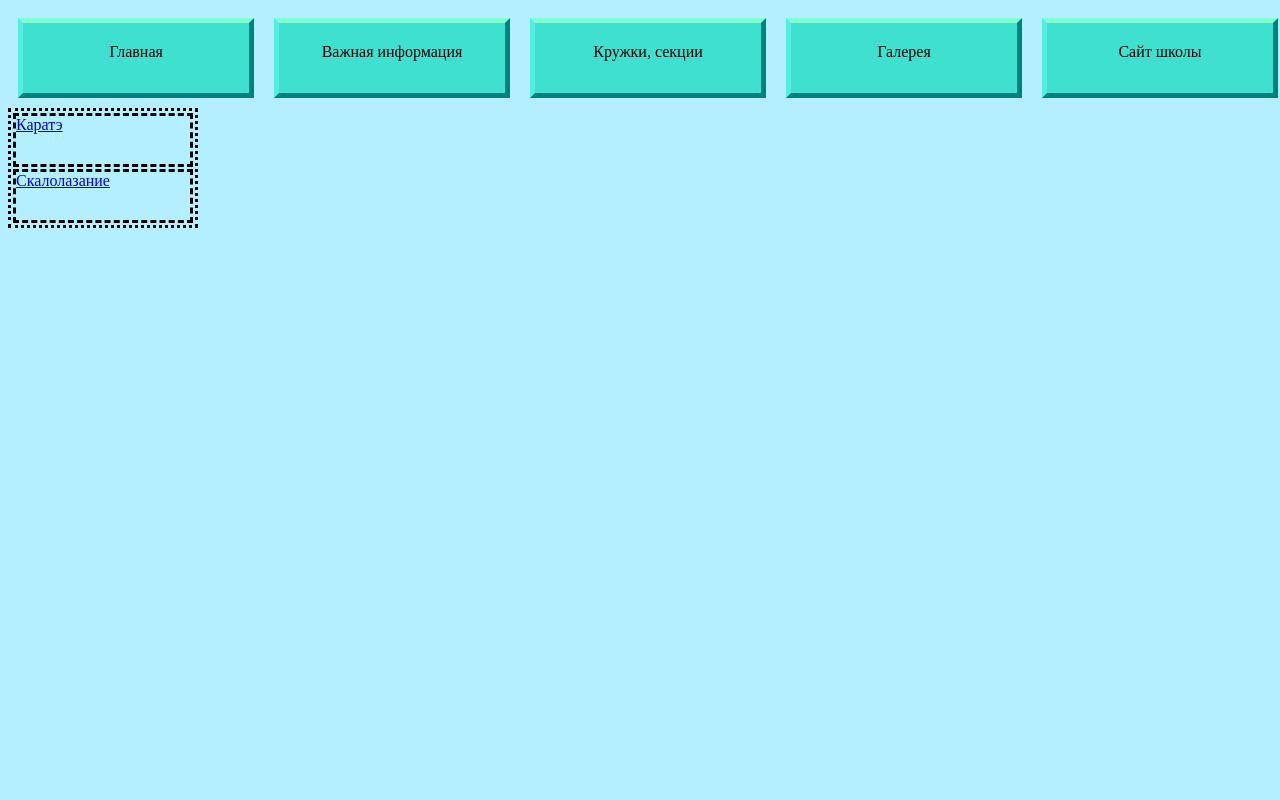
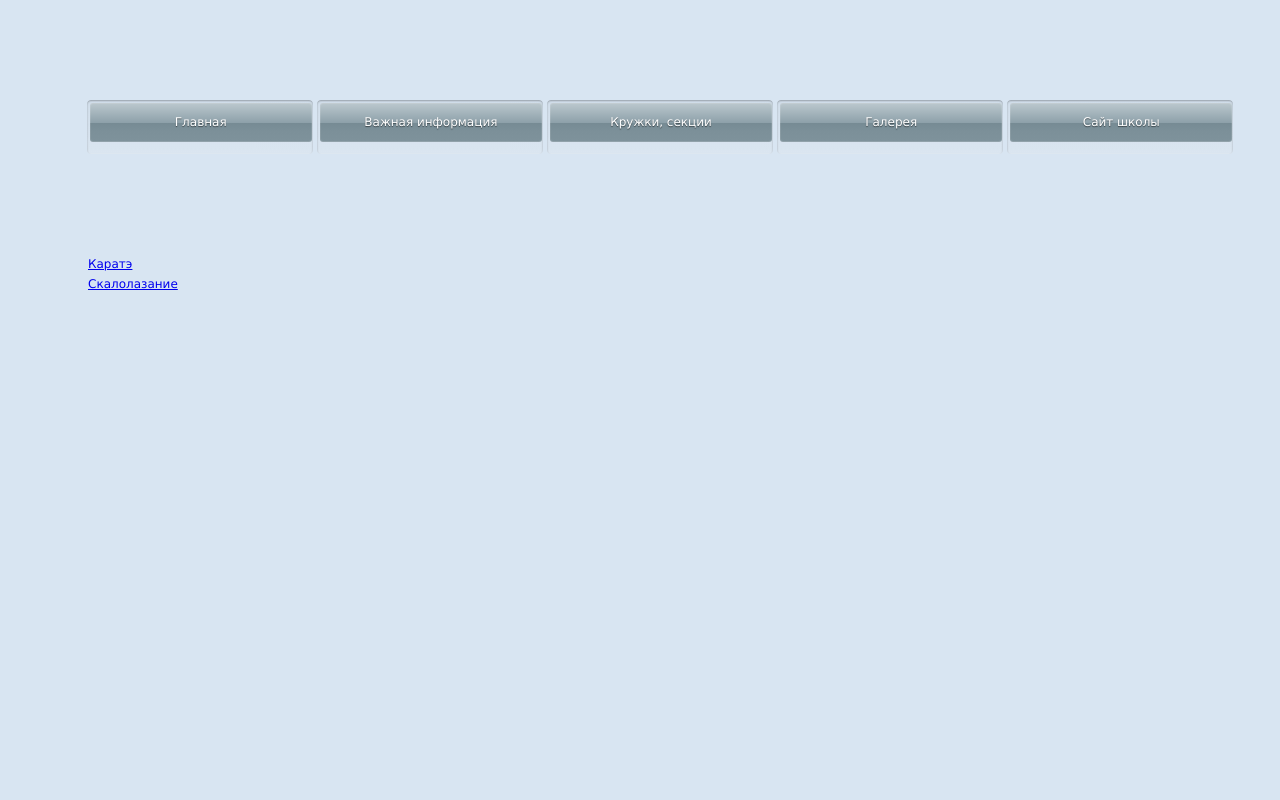
Before and after one commit to x00bs/sch8desktop, a PHP site: page /circle in a window 1280 px wide. Run offline with PHP 8.4, Linux system fonts and the light colour scheme; some libraries are stand-ins or nearby versions.

Commit message:
to php
to php

```diff
--- a/terminal/circle/index.htm
+++ b/terminal/circle/index.php
@@ -7,9 +7,7 @@
 </head>
 
 <body>
-<div id="topmenu"></div>
- <!-- div для фиктивного занятия места под верхним меню -->
- <div style="display:hidden; height:100px"></div>
+ <?php include_once ("../topmenu.htm")?>
  <div id="CircleLeftMenuDiv">
  <ul id="CircleLeftMenu">
  </ul>
--- a/terminal/ob/index.htm
+++ b/terminal/ob/index.php
@@ -6,8 +6,7 @@
 </head>
 
 <body>
-
-<div id="topmenu"></div>
+ <?php include_once ("../topmenu.htm")?>
 
 </body>
 
--- a/terminal/site.css
+++ b/terminal/site.css
@@ -1,86 +1,156 @@
+
 body {
-background-color:RGB(179,239,254)
+  font: 12px/20px 'Lucida Grande', Tahoma, Verdana, sans-serif;
+  color: #404040;
+  background: #d8e5f2;
 }
 
-td.MenuBut {
-	margin: 20px;
-	padding: 20px;
-	background-color: #40E0D0;
-	text-align: center;
-	width:50%;
-	border: 5px solid;
-	border-right-color: #008080;
-	border-bottom-color: #008080;
-	border-left-color: #50F0E0;
-	border-top-color: #7FFFD4
+.side-nav {
+  width: 95%;
+  margin: 50px auto;
+  padding: 10px;
+  background: #c5d5e6;
+  border-radius: 5px;
+  -webkit-box-shadow: inset 0 1px 1px rgba(0, 0, 0, 0.25), 0 1px rgba(255, 255, 255, 0.5);
+  box-shadow: inset 0 1px 1px rgba(0, 0, 0, 0.25), 0 1px rgba(255, 255, 255, 0.5);
 }
 
-table.MainTable{
-	width:90%;
-	height:90%;
-    margin-left:auto;
-    margin-right:auto;
-	margin-top:3%;
-	margin-bottom:3%;
+.side-nav-button, .side-nav:active .active {
+  display: block;
+
+  position: relative;
+  height: 400px;
+  width: 96%;
+  line-height: 36px;
+  margin-bottom: 15px;
+  padding: 0 14px;
+  font-size: 40px;
+  font-weight: bold;
+  color: #597490;
+  text-align: center;
+	line-height	: 400px;
+  text-decoration: none;
+  text-shadow: 0 1px rgba(255, 255, 255, 0.8);
+  background: #d8e6f4;
+  background-clip: padding-box;
+  border: 1px solid;
+  border-color: #b2bcc8 #acb6c0 #97abba;
+  border-radius: 3px;
+  background-image: -webkit-linear-gradient(top, #f1f6ff, #d3dde7 70%, #bfcddc);
+  background-image: -moz-linear-gradient(top, #f1f6ff, #d3dde7 70%, #bfcddc);
+  background-image: -o-linear-gradient(top, #f1f6ff, #d3dde7 70%, #bfcddc);
+  background-image: linear-gradient(to bottom, #f1f6ff, #d3dde7 70%, #bfcddc);
+  -webkit-box-shadow: inset 0 1px white, inset 0 0 0 1px rgba(255, 255, 255, 0.25), 0 1px 1px rgba(0, 0, 0, 0.06);
+  box-shadow: inset 0 1px white, inset 0 0 0 1px rgba(255, 255, 255, 0.25), 0 1px 1px rgba(0, 0, 0, 0.06);
+}
+/*
+.side-nav-button:before, .side-nav-button:after {
+  content: '';
+  position: absolute;
+}
+.side-nav-button:before {
+  top: 10px;
+  right: 12px;
+  width: 15px;
+  height: 15px;
+  background: #59718a;
+  border-radius: 3px;
+  -webkit-box-shadow: inset 0 2px 4px rgba(0, 0, 0, 0.4), 0 1px rgba(255, 255, 255, 0.4);
+  box-shadow: inset 0 2px 4px rgba(0, 0, 0, 0.4), 0 1px rgba(255, 255, 255, 0.4);
+}
+.side-nav-button:after {
+  top: 14px;
+  right: 13px;
+  border: 4px solid transparent;
+  border-left: 4px solid #ecf1f7;
+}
+.side-nav-button:hover, .side-nav-button.active, .side-nav-button.active, .side-nav-button.active:active {
+  color: #f6fdff;
+  text-shadow: 0 1px rgba(0, 0, 0, 0.4);
+  background-clip: border-box;
+}
+.side-nav-button:hover {
+  background: #99abb9;
+  border-color: #718190;
+  background-image: -webkit-linear-gradient(top, #99abb9, #7e93a8);
+  background-image: -moz-linear-gradient(top, #99abb9, #7e93a8);
+  background-image: -o-linear-gradient(top, #99abb9, #7e93a8);
+  background-image: linear-gradient(to bottom, #99abb9, #7e93a8);
+  -webkit-box-shadow: inset 0 1px rgba(255, 255, 255, 0.3), inset 0 0 0 1px rgba(255, 255, 255, 0.15), 0 1px rgba(255, 255, 255, 0.3);
+  box-shadow: inset 0 1px rgba(255, 255, 255, 0.3), inset 0 0 0 1px rgba(255, 255, 255, 0.15), 0 1px rgba(255, 255, 255, 0.3);
+}
+.side-nav-button:active, .side-nav-button.active, .side-nav-button.active:active {
+  background: #7d91a9;
+  border-color: #708191 #6d8295 #7b8c9e;
+  background-image: -webkit-linear-gradient(top, #7d91a9, #92a7bc);
+  background-image: -moz-linear-gradient(top, #7d91a9, #92a7bc);
+  background-image: -o-linear-gradient(top, #7d91a9, #92a7bc);
+  background-image: linear-gradient(to bottom, #7d91a9, #92a7bc);
+  -webkit-box-shadow: inset 0 1px 5px rgba(0, 0, 0, 0.2), 0 1px rgba(255, 255, 255, 0.4);
+  box-shadow: inset 0 1px 5px rgba(0, 0, 0, 0.2), 0 1px rgba(255, 255, 255, 0.4);
+}
+.side-nav-button:last-child {
+  margin-bottom: 0;
+}*/
+
+/* кусок горизонтального меню*/
+.container {
+  margin: 100px auto;
+  width: 100%;
+  text-align: center;
 }
 
-td a {
-	display: block;
+.nav-item {
+  width: 18%;
+  height: 4em;
+  padding: 3px;
+  background: rgba(0, 0, 0, 0.01);
+  border-radius: 4px;
+  display: inline-block;
+  vertical-align: baseline;
+  zoom: 1;
+  *display: inline;
+  *vertical-align: auto;
+  background-image: -webkit-linear-gradient(top, rgba(0, 0, 0, 0.01), rgba(255, 255, 255, 0.12));
+  background-image: -moz-linear-gradient(top, rgba(0, 0, 0, 0.01), rgba(255, 255, 255, 0.12));
+  background-image: -o-linear-gradient(top, rgba(0, 0, 0, 0.01), rgba(255, 255, 255, 0.12));
+  background-image: linear-gradient(to bottom, rgba(0, 0, 0, 0.01), rgba(255, 255, 255, 0.12));
+  -webkit-box-shadow: inset 0 1px 2px rgba(0, 0, 0, 0.3), inset 0 -1px rgba(255, 255, 255, 0.15);
+  box-shadow: inset 0 1px 2px rgba(0, 0, 0, 0.3), inset 0 -1px rgba(255, 255, 255, 0.15);
 }
 
-div#container {
-/*this styles are needed to other parts*/
-position: fixed;
-display: flex;
-/*=====================================*/
-background-color:RGB(179,239,254);
-height: 100px;
-width: 100%;
+.nav-link {
+  display: block;
+  line-height: 37px;
+  width: 100%;
+  font-size: 12px;
+  color: white;
+  text-decoration: none;
+  text-shadow: 0 1px 1px rgba(0, 0, 0, 0.5);
+  background: #7e929b;
+  border: 1px solid;
+  border-color: #c2ccd1 #9cacb2 #91a2aa;
+  border-color: #c2ccd1 rgba(255, 255, 255, 0.1) #91a2aa;
+  border-radius: 3px;
+  background-image: -webkit-linear-gradient(top, #b9c6cc, #8ea1aa 50%, #768b94 51%, #7c9099 75%, #7e929b);
+  background-image: -moz-linear-gradient(top, #b9c6cc, #8ea1aa 50%, #768b94 51%, #7c9099 75%, #7e929b);
+  background-image: -o-linear-gradient(top, #b9c6cc, #8ea1aa 50%, #768b94 51%, #7c9099 75%, #7e929b);
+  background-image: linear-gradient(to bottom, #b9c6cc, #8ea1aa 50%, #768b94 51%, #7c9099 75%, #7e929b);
 }
-
-.topbut {
-   display: block;
-	background-color: #40E0D0;
-	text-align: center;
-	padding: 20;
-	margin:10px;
-	width:20%;
-	border: 5px solid;
-	border-right-color: #008080;
-	border-bottom-color: #008080;
-	border-left-color: #50F0E0;
-	border-top-color: #7FFFD4
+.nav-link:hover {
+  background: #a8bdc7;
+  border-color: #e3eaed #d3dee3 #cedadf;
+  background-image: -webkit-linear-gradient(top, #cfdae0, #b5c7cf 50%, #a6bac5 51%, #aec1ca);
+  background-image: -moz-linear-gradient(top, #cfdae0, #b5c7cf 50%, #a6bac5 51%, #aec1ca);
+  background-image: -o-linear-gradient(top, #cfdae0, #b5c7cf 50%, #a6bac5 51%, #aec1ca);
+  background-image: linear-gradient(to bottom, #cfdae0, #b5c7cf 50%, #a6bac5 51%, #aec1ca);
 }
-
-.leftbut {
-	background-color: #40E0D0;
-	text-align: center;
-	padding: 1em;
-	margin:5px;
-	border: 5px solid;
-	border-right-color: #008080;
-	border-bottom-color: #008080;
-	border-left-color: #50F0E0;
-	border-top-color: #7FFFD4
+.nav-link:active {
+  padding: 1px;
+  background: #8c9da5;
+  border: 0;
+  background-image: -webkit-linear-gradient(top, #5f7681, #8c9da5 45%, #9dabb1);
+  background-image: -moz-linear-gradient(top, #5f7681, #8c9da5 45%, #9dabb1);
+  background-image: -o-linear-gradient(top, #5f7681, #8c9da5 45%, #9dabb1);
+  background-image: linear-gradient(to bottom, #5f7681, #8c9da5 45%, #9dabb1);
 }
-
-#CircleLeftMenuDiv{
-	width: 15%;
-	border-color: 3;
-	border-style: none;
-
-}
-#CircleLeftMenu {
-list-style-type: none;
-    margin: 0;
-    padding: 0;
-    border-style: dotted;
-}
-.CircleLeftUl {
-	 height: 3em;
-	 width: ;
-    list-style-type: none;
-    margin: 2;
-    padding: 0;
-    border-style: dashed;
-}
--- a/terminal/topmenu.htm
+++ b/terminal/topmenu.htm
@@ -1,30 +1,10 @@
 
-<div id="container">
-	<div class ="topbut" id="main">Главная</div>
-	<div class ="topbut" id="ob">Важная информация</div>
-	<div class ="topbut" id="circle">Кружки, секции</div>
-	<div class ="topbut" id="photos">Галерея</div>
-	<div class ="topbut" id="school">Сайт школы</div>
-</div>
- <script>
- $("#main").on("click", function(){
-$(location).attr("href","../");
-});
-
-$("#ob").on("click", function(){
-$(location).attr("href","../ob");
-});
-
-$("#circle").on("click", function(){
-$(location).attr("href","../circle");
-});
-
-$("#school").on("click", function(){
-$(location).attr("href","../school");
-});
-
-$("#photos").on("click", function(){
-$(location).attr("href","../photos");
-});
-
- </script>
+    <nav class="container">
+    <ul>
+      <li class="nav-item"><a href="../" class="nav-link" id="main">Главная</a></li>
+      <li class="nav-item"><a href="../ob" class="nav-link" id="ob">Важная информация</a></li>
+      <li class="nav-item"><a href="../circle" class="nav-link" id="circle">Кружки, секции</a></li>
+      <li class="nav-item"><a href="../school" class="nav-link" id="photos">Галерея</a></li>
+	  <li class="nav-item"><a href="../photos" class="nav-link" id="school">Сайт школы</a></li>
+    </ul>
+  </nav>
```
Also changed, not shown: terminal/index.htm (+13 -23 lines), terminal/photos/index.php (added, +20 -0 lines), terminal/photos/photos.js (added, +26 -0 lines), terminal/school/index.htm (deleted, +0 -24 lines), terminal/school/index.php (renamed from terminal/photos/index.htm, +4 -3 lines).
